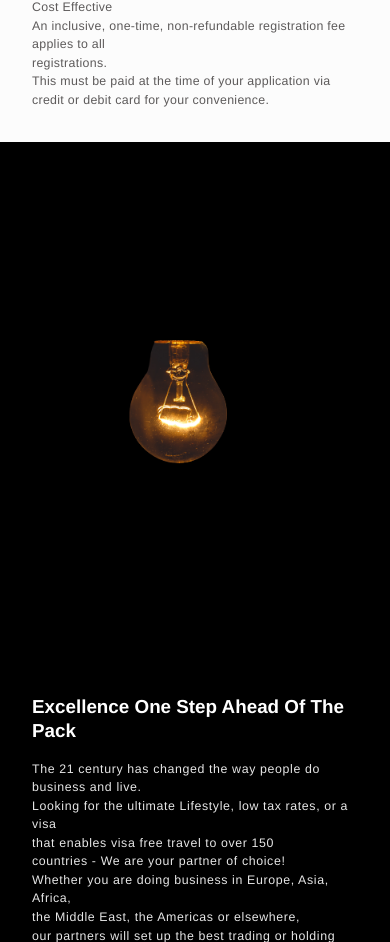
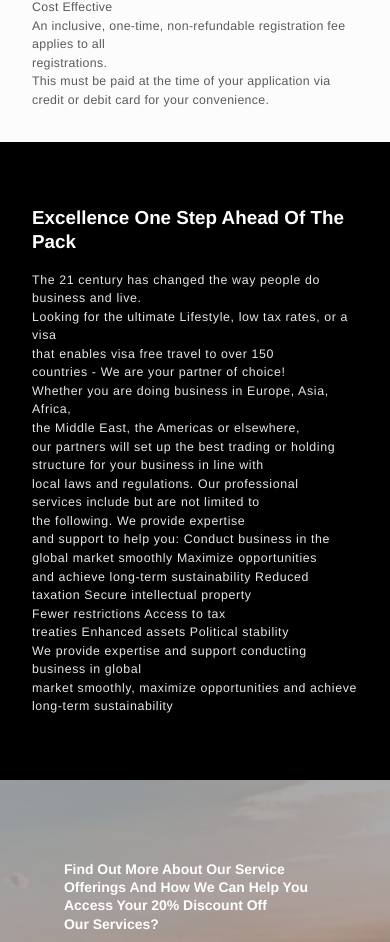
Before and after one commit to asadalicode/javabp, a React (Create React App) app: page / in a window 390 px wide. Shown: the part 4037-4979 px from the top of the page. Built offline with nearby package versions, Linux system fonts and the light colour scheme.

Commit message:
Home page text updated

```diff
--- a/src/pages/home.tsx
+++ b/src/pages/home.tsx
@@ -139,7 +139,7 @@ const Home = () => {
                             The 21 century has changed the way people do business and live. <br /> Looking for the ultimate Lifestyle, low tax rates, or a visa <br /> that enables visa free travel to over 150 <br /> countries - We are your partner of choice! <br /> Whether you are doing business in Europe, Asia, Africa, <br /> the Middle East, the Americas or elsewhere, <br /> our partners will set up the best trading or holding <br /> structure for your business in line with <br /> local laws and regulations. Our professional <br /> services include but are not limited to <br /> the following. We provide expertise <br /> and support to help you: Conduct business in  the global market smoothly Maximize opportunities <br /> and achieve long-term sustainability Reduced <br /> taxation Secure intellectual property <br /> Fewer restrictions Access to tax <br /> treaties Enhanced assets Political stability <br /> We provide expertise and support conducting business in global <br /> market smoothly, maximize opportunities and achieve long-term sustainability
                         </p>
                     </div>
-                    <img className="hover:opacity-75" src={Section4UpperBg} />
+                    <img className="sm:hidden hover:opacity-75" src={Section4UpperBg} />
 
                 </section>
 
```
